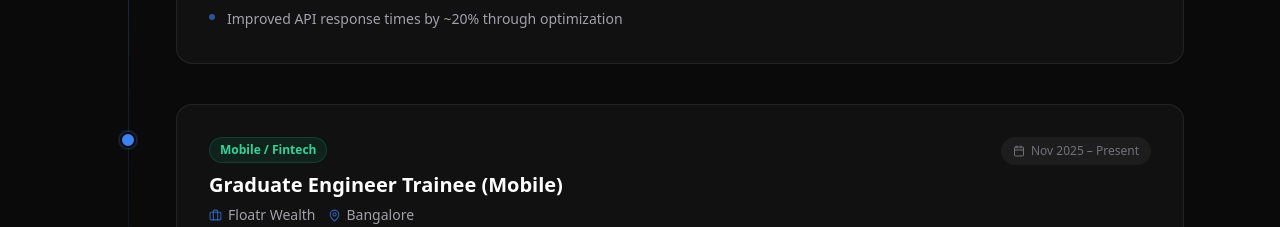
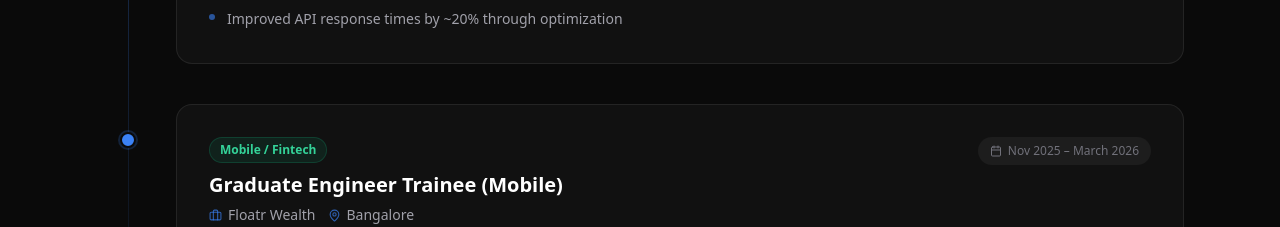
Before and after one commit to SenseiJha/sidhant-jha-portfolio, a React (Vite) app in the folder src/frontend/: page / in a window 1280 px wide. Shown: the part 2260-2487 px from the top of the page. Built offline with nearby package versions, Linux system fonts and the light colour scheme; what @icp-sdk/core would draw is missing.

Commit message:
Update GTE

```diff
--- a/src/frontend/src/components/Experience.tsx
+++ b/src/frontend/src/components/Experience.tsx
@@ -22,7 +22,7 @@ const experiences = [
     role: "Graduate Engineer Trainee (Mobile)",
     company: "Floatr Wealth",
     location: "Bangalore",
-    period: "Nov 2025 – Present",
+    period: "Nov 2025 – March 2026",
     badge: "Mobile / Fintech",
     badgeColor: "bg-emerald-500/10 text-emerald-400 border-emerald-500/20",
     bullets: [
```
